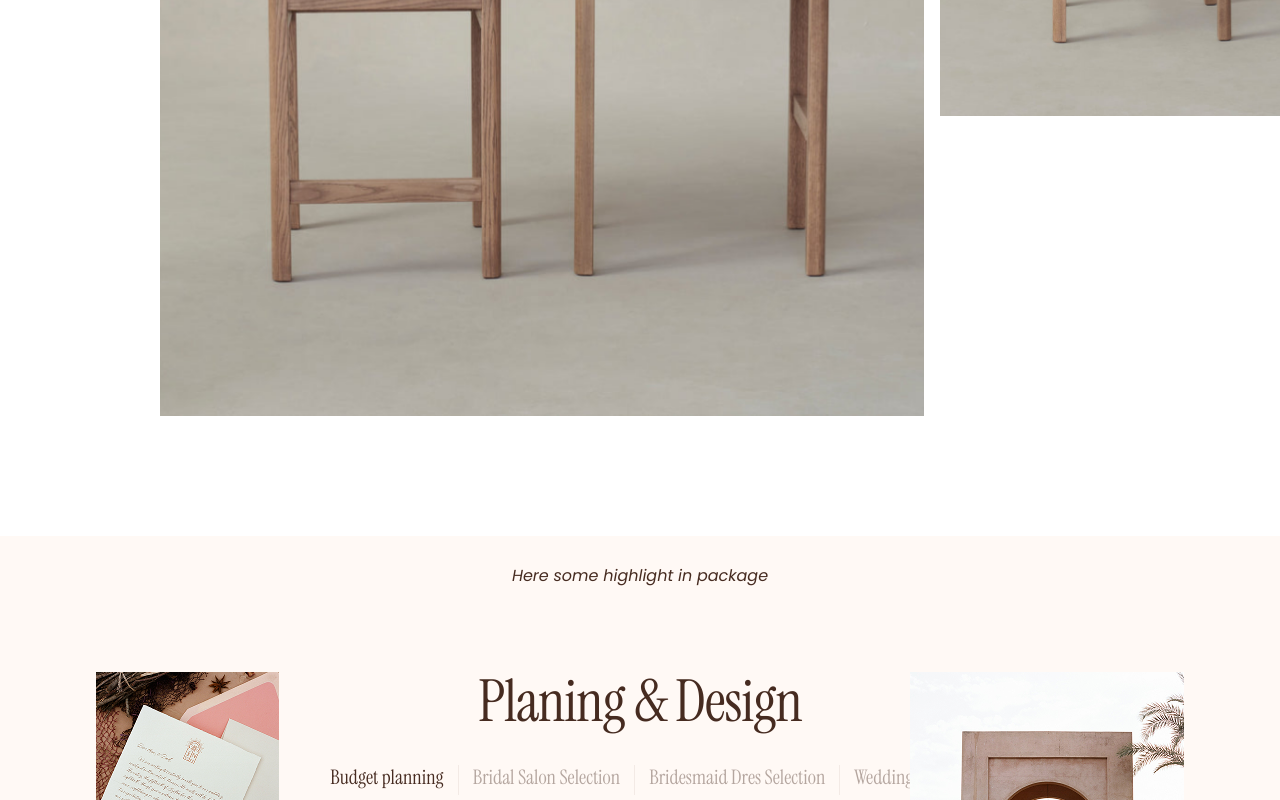
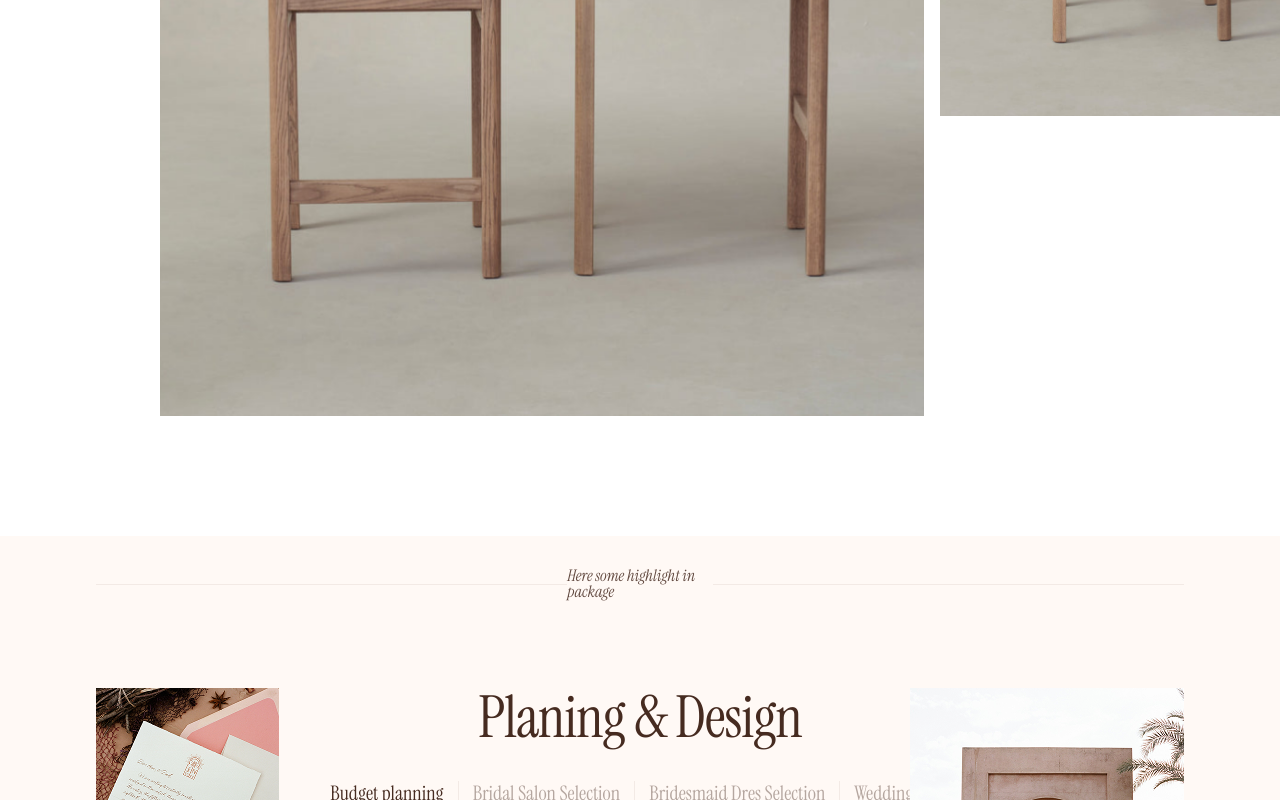
Before and after one commit to tannguyen-w/test01, a website: page index.html in a window 1280 px wide. Shown: the part 2253-3053 px from the top of the page. Drawn offline with Linux system fonts and the light colour scheme; a web font is replaced by a local one.

Commit message:
fix style layout

```diff
--- a/scss/components/_collapse.scss
+++ b/scss/components/_collapse.scss
@@ -10,12 +10,8 @@
     opacity: 0.7;
   }
 
-  &__heading,
-  &__title {
+  &__heading {
     font-family: "Optima nova LT Pro", sans-serif;
-  }
-
-  &__heading {
     font-size: 6.3rem;
     line-height: 106%;
     letter-spacing: 1px;
@@ -30,6 +26,7 @@
   }
 
   &__title {
+    font-family: "Inter", sans-serif;
     font-size: 2.2rem;
     line-height: 122%;
   }
--- a/scss/components/_decor.scss
+++ b/scss/components/_decor.scss
@@ -1,8 +1,21 @@
 .decor {
+  &__top {
+    display: flex;
+    justify-content: space-between;
+    align-items: center;
+  }
+
+  &__top--separate {
+    height: 1px;
+    width: 720px;
+    background: #f3eae5;
+  }
   &__sub-desc {
+    width: 222px;
+    opacity: 0.85;
     font-style: italic;
-    text-align: center;
     color: #462b20;
+    font-family: "Instrument Serif", sans-serif;
   }
 
   &__container {
--- a/templates/section01.html
+++ b/templates/section01.html
@@ -20,21 +20,21 @@
             <div class="row">
               <div class="col">
                 <div class="feature__item">
-                  <img src="../assets/icon/icon1.png" alt="icon" class="feature__icon" />
+                  <img src="./assets/icon/icon1.png" alt="icon" class="feature__icon" />
                   <p class="feature__title">Seatpost Suspension</p>
                 </div>
               </div>
               <div class="feature__separate"></div>
               <div class="col">
                 <div class="feature__item">
-                  <img src="../assets/icon/icon2.png" alt="icon" class="feature__icon" />
+                  <img src="./assets/icon/icon2.png" alt="icon" class="feature__icon" />
                   <p class="feature__title">Seatpost Suspension</p>
                 </div>
               </div>
               <div class="feature__separate"></div>
               <div class="col">
                 <div class="feature__item">
-                  <img src="../assets/icon/icon3.png" alt="icon" class="feature__icon" />
+                  <img src="./assets/icon/icon3.png" alt="icon" class="feature__icon" />
                   <p class="feature__title">Seatpost Suspension</p>
                 </div>
               </div>
--- a/templates/section03.html
+++ b/templates/section03.html
@@ -1,6 +1,10 @@
 <div class="section-03">
   <div class="section-03__container">
-    <div class="decor__sub-desc">Here some highlight in package</div>
+    <div class="decor__top">
+      <div class="decor__top--separate"></div>
+      <div class="decor__sub-desc">Here some highlight in package</div>
+      <div class="decor__top--separate"></div>
+    </div>
     <div class="decor__container">
       <img src="./assets/images/decor01.png" alt="decor01" class="decor__img decor__img--first" />
       <img src="./assets/images/decor02.png" alt="decor02" class="decor__img decor__img--second" />
```
Also changed, not shown: assets/css/main.css, 1 other file.
